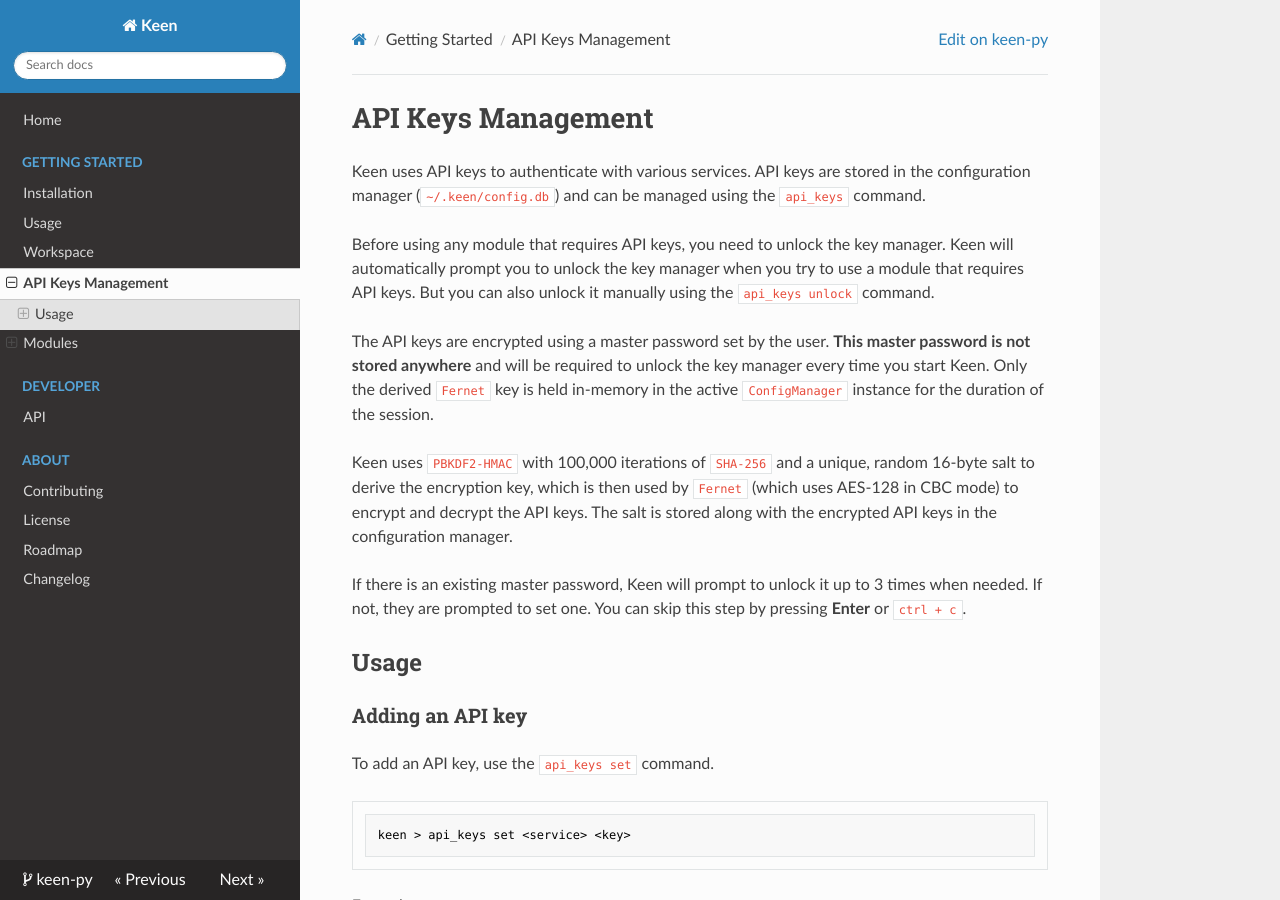
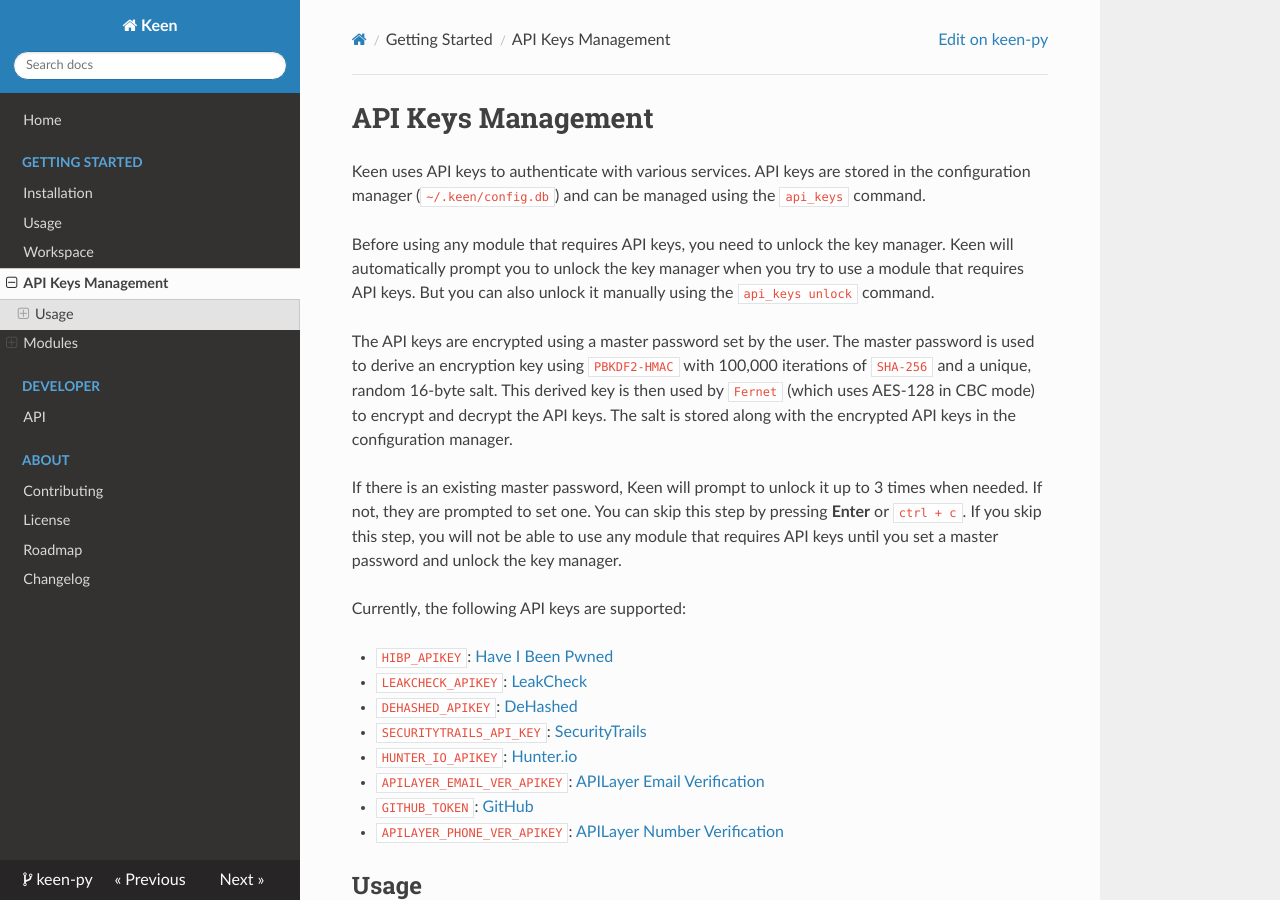
Before and after one commit to samuel-s-marques/keen-py, an MkDocs documentation site: the page built from docs/getting-started/api_keys_management.md, in a window 1280 px wide and 900 px high. Built offline with MkDocs 1.6.1, drawn with Linux system fonts in a browser that asks for light colours; nearby versions of some CDN libraries.

Commit message:
Update api_keys_management.md

```diff
--- a/docs/getting-started/api_keys_management.md
+++ b/docs/getting-started/api_keys_management.md
@@ -4,11 +4,20 @@ Keen uses API keys to authenticate with various services. API keys are stored in
 
 Before using any module that requires API keys, you need to unlock the key manager. Keen will automatically prompt you to unlock the key manager when you try to use a module that requires API keys. But you can also unlock it manually using the `api_keys unlock` command.
 
-The API keys are encrypted using a master password set by the user. **This master password is not stored anywhere** and will be required to unlock the key manager every time you start Keen. Only the derived `Fernet` key is held in-memory in the active `ConfigManager` instance for the duration of the session.
+The API keys are encrypted using a master password set by the user. The master password is used to derive an encryption key using `PBKDF2-HMAC` with 100,000 iterations of `SHA-256` and a unique, random 16-byte salt. This derived key is then used by `Fernet` (which uses AES-128 in CBC mode) to encrypt and decrypt the API keys. The salt is stored along with the encrypted API keys in the configuration manager.
 
-Keen uses `PBKDF2-HMAC` with 100,000 iterations of `SHA-256` and a unique, random 16-byte salt to derive the encryption key, which is then used by `Fernet` (which uses AES-128 in CBC mode) to encrypt and decrypt the API keys. The salt is stored along with the encrypted API keys in the configuration manager.
+If there is an existing master password, Keen will prompt to unlock it up to 3 times when needed. If not, they are prompted to set one. You can skip this step by pressing **Enter** or `ctrl + c`. If you skip this step, you will not be able to use any module that requires API keys until you set a master password and unlock the key manager.
 
-If there is an existing master password, Keen will prompt to unlock it up to 3 times when needed. If not, they are prompted to set one. You can skip this step by pressing **Enter** or `ctrl + c`.
+Currently, the following API keys are supported:
+
+- `HIBP_APIKEY`: [Have I Been Pwned](https://haveibeenpwned.com/)
+- `LEAKCHECK_APIKEY`: [LeakCheck](https://leakcheck.io/)
+- `DEHASHED_APIKEY`: [DeHashed](https://dehashed.com/)
+- `SECURITYTRAILS_API_KEY`: [SecurityTrails](https://securitytrails.com/)
+- `HUNTER_IO_APIKEY`: [Hunter.io](https://hunter.io/)
+- `APILAYER_EMAIL_VER_APIKEY`: [APILayer Email Verification](https://marketplace.apilayer.com/email_verification-api)
+- `GITHUB_TOKEN`: [GitHub](https://github.com/)
+- `APILAYER_PHONE_VER_APIKEY`: [APILayer Number Verification](https://marketplace.apilayer.com/number_verification-api)
 
 ## Usage
 
```
